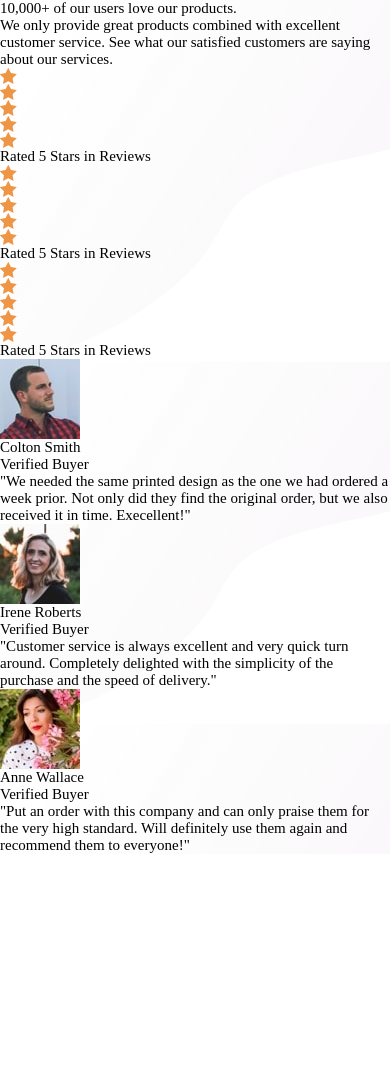
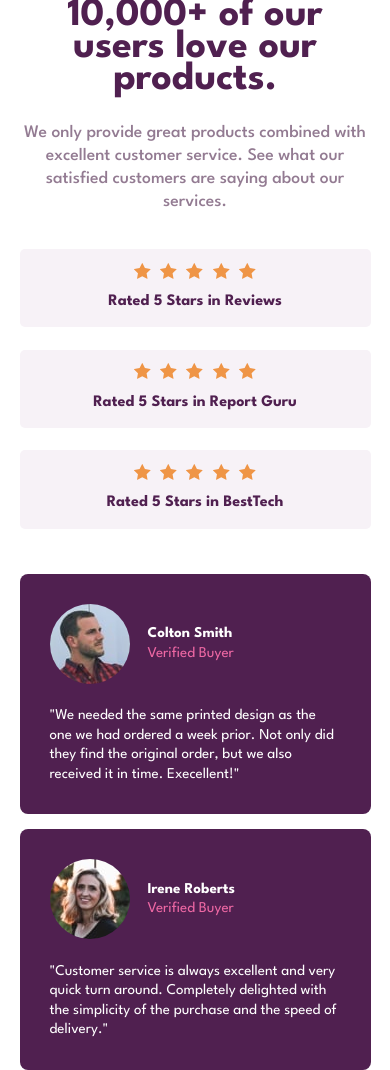
Before and after one commit to yorchAdalbert/social-proof-section-master, a website: page src/index.html in a window 390 px wide. Shown: the top 1070 px of the page. Before the commit the page ends 854 px from the top, so only its background shows below. Drawn offline with Linux system fonts and the light colour scheme.

Commit message:
Working on mobile first style

```diff
--- a/src/index.html
+++ b/src/index.html
@@ -11,14 +11,14 @@
 </head>
 
 <body>
-    <main class="reviews">
+    <main class="reviews__container">
 
-        <section class="review__container">
+        <section class="review container">
             <article class="review__content">
-                <h1 class="review__conten--title">
+                <h1 class="review__title">
                     10,000+ of our users love our products.
                 </h1>
-                <p class="review__content--text">
+                <p class="review__text">
                     We only provide great products combined with excellent
                     customer service. See what our satisfied customers are
                     saying about our services.
@@ -33,8 +33,8 @@
                         <img src="img/icon-star.svg" alt="">
                         <img src="img/icon-star.svg" alt="">
                         <img src="img/icon-star.svg" alt="">
+                    </div>
                     <p>Rated 5 Stars in Reviews</p>
-                    </div>
                 </div>
 
                 <div class="rating__container">
@@ -44,8 +44,8 @@
                         <img src="img/icon-star.svg" alt="">
                         <img src="img/icon-star.svg" alt="">
                         <img src="img/icon-star.svg" alt="">
-                        <p>Rated 5 Stars in Reviews</p>
                     </div>
+                    <p>Rated 5 Stars in Report Guru</p>
                 </div>
 
                 <div class="rating__container">
@@ -55,8 +55,8 @@
                         <img src="img/icon-star.svg" alt="">
                         <img src="img/icon-star.svg" alt="">
                         <img src="img/icon-star.svg" alt="">
-                        <p>Rated 5 Stars in Reviews</p>
                     </div>
+                    <p>Rated 5 Stars in BestTech</p>
                 </div>
             </article>
         </section>
@@ -65,8 +65,10 @@
             <article class="user__card">
                 <div class="user__info">
                     <img src="img/image-colton.jpg" alt="User image">
+                    <div class="wrapper">
                         <h3>Colton Smith</h3>
                         <p>Verified Buyer</p>
+                    </div>
                 </div>
                 <div class="user__review">
                     <p>
@@ -81,8 +83,10 @@
             <article class="user__card">
                 <div class="user__info">
                     <img src="img/image-irene.jpg" alt="User image">
+                    <div class="wrapper">
                         <h3>Irene Roberts</h3>
                         <p>Verified Buyer</p>
+                    </div>
                 </div>
                 <div class="user__review">
                     <p>
@@ -97,8 +101,10 @@
             <article class="user__card">
                 <div class="user__info">
                     <img src="img/image-anne.jpg" alt="User image">
+                    <div class="wrapper">
                         <h3>Anne Wallace</h3>
                         <p>Verified Buyer</p>
+                    </div>
                 </div>
                 <div class="user__review">
                     <p>
--- a/src/styles/sass/base/_body.scss
+++ b/src/styles/sass/base/_body.scss
@@ -4,5 +4,4 @@ body {
     align-items: center;
     min-height: 100vh;
     font-size: .9375rem;
-    background: url('../../../img/bg-pattern-top-desktop.svg');
 }
--- a/src/styles/sass/base/_index.scss
+++ b/src/styles/sass/base/_index.scss
@@ -1,3 +1,5 @@
 @forward '../base/reset';
 @forward '../base/body';
 @forward '../base/typography';
+@forward '../base/body';
+@forward '../base/reset';
--- a/src/styles/sass/base/_typography.scss
+++ b/src/styles/sass/base/_typography.scss
@@ -0,0 +1,55 @@
+@use '../abstract/colors' as *;
+@import url('https://fonts.googleapis.com/css2?family=League+Spartan:wght@400;500;700&display=swap');
+
+h1,
+h3,
+p {
+    font-family: 'League Spartan', sans-serif;
+    line-height: 1.3;
+}
+
+.review__title {
+    font-size: 2.5rem;
+    font-weight: 700;
+    line-height: .8;
+    text-align: center;
+    color: $dark-magenta;
+}
+
+.review__text {
+    font-weight: 500;
+    font-size: 1.1rem;
+    color: $dark-grayish-magenta;
+    text-align: center;
+
+    margin: 1.5em 0 2em;
+}
+
+.rating__container {
+    p {
+        font-weight: 700;
+        font-size: 1rem;
+        color: $dark-magenta;
+        text-align: center;
+    }
+}
+
+.user__card {
+    padding: 2em;
+    color: $white;
+
+    .user__info {
+        h3 {
+            font-weight: 700;
+
+        }
+
+        p {
+            color: $soft-pink;
+        }
+    }
+
+    // .user__review {
+    //     padding: 2em;
+    // }
+}
--- a/src/styles/sass/components/_cards.scss
+++ b/src/styles/sass/components/_cards.scss
@@ -0,0 +1,22 @@
+@use '../abstract/colors' as *;
+
+.review__cards {
+    margin-top: 3em;
+
+    .user__card {
+        background-color: $dark-magenta;
+        border-radius: 8px;
+        margin-bottom: 1em;
+
+        .user__info {
+            display: flex;
+            align-items: center;
+            margin-bottom: 1.5em;
+
+            img {
+                border-radius: 50%;
+                margin-right: 1.2em;
+            }
+        }
+    }
+}
--- a/src/styles/sass/components/_index.scss
+++ b/src/styles/sass/components/_index.scss
@@ -0,0 +1,3 @@
+@forward '../components/cards';
+@forward '../components/rating-container';
+@forward '../components/main-container';
--- /dev/null
+++ b/src/styles/sass/components/_main-container.scss
@@ -0,0 +1,3 @@
+.reviews__container {
+    width: 90%;
+}
--- /dev/null
+++ b/src/styles/sass/components/_rating-container.scss
@@ -0,0 +1,21 @@
+@use '../abstract/colors' as *;
+
+.rating__container {
+    background-color: $lig-grayish-magenta;
+    border-radius: 5px;
+    margin-bottom: 1.5em;
+
+    .stars {
+        display: flex;
+        justify-content: space-between;
+
+        width: 35%;
+        margin: auto;
+        padding: .9em 0;
+    }
+
+    p {
+        padding-bottom: .9em;
+    }
+
+}
--- a/src/styles/sass/main.scss
+++ b/src/styles/sass/main.scss
@@ -1,3 +1,4 @@
 @charset 'utf-8';
 
 @use 'base';
+@use 'components';
--- a/src/styles/sass/pages/_index.scss
+++ b/src/styles/sass/pages/_index.scss
@@ -0,0 +1 @@
+@forward '../pages/reviews';
--- a/src/styles/sass/pages/_reviews.scss
+++ b/src/styles/sass/pages/_reviews.scss
@@ -0,0 +1 @@
+@use '../components' as *;
```
Also changed, not shown: src/styles/css/main.css, src/styles/sass/components/_rating.scss (deleted), 1 other file. Lines whose indentation alone changed are shown as unchanged.
